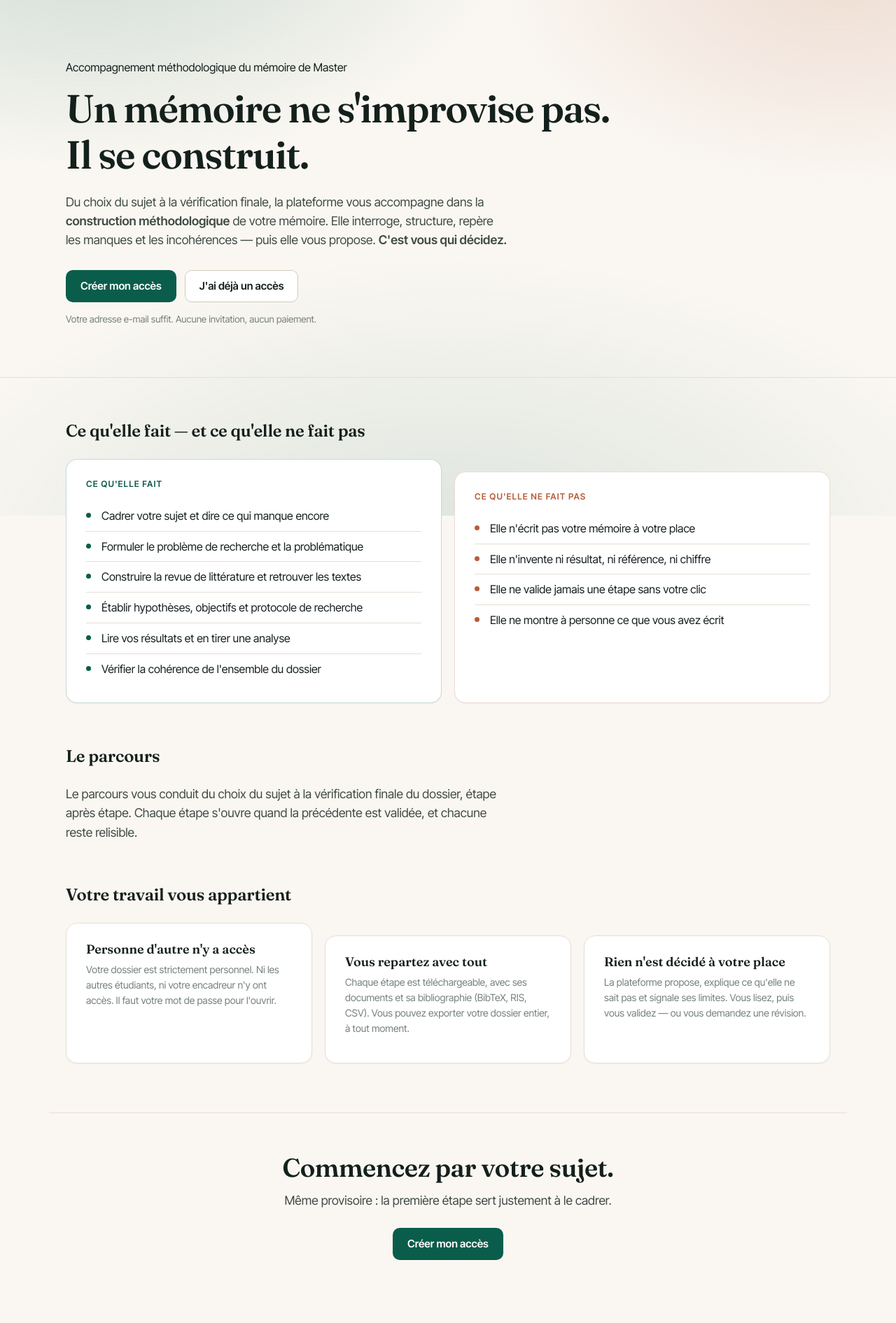
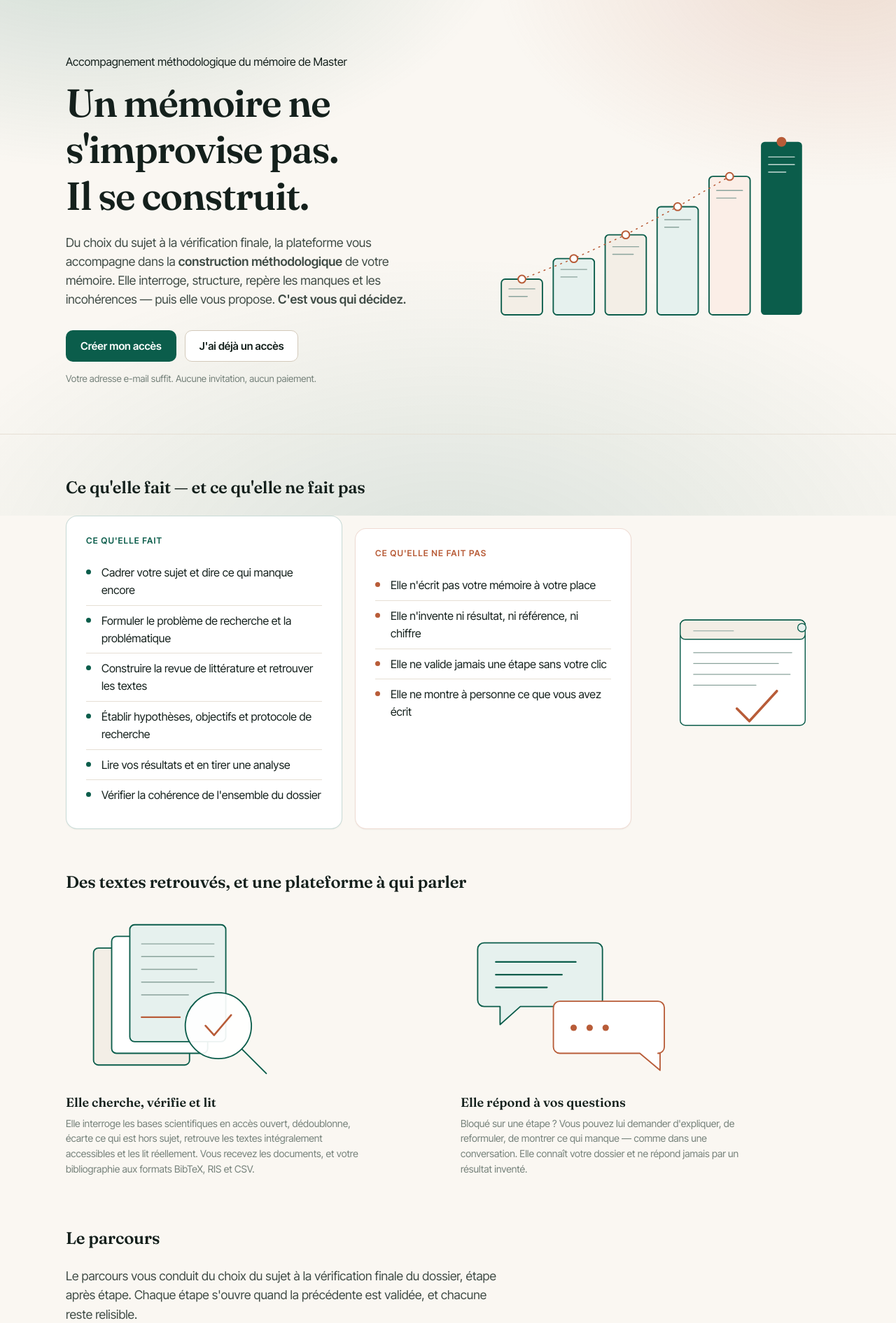
Before and after one commit to nnnnnnn66/memo-platform, a FastAPI app: page / in a window 1280 px wide. Shown: the part 63-1954 px from the top of the page at 70% size. Run offline with FastAPI, Linux system fonts and the light colour scheme; data that the repository does not hold is empty.

Commit message:
site: illustrations vectorielles dessinees dans les couleurs de la plateforme
DEMANDE DU PORTEUR : « un tres beau site avec des images ».
- Cinq illustrations SVG dessinees a la main dans la palette (vert profond, terre cuite, papier) :
  le parcours (pages qui montent, un cran par etape), les documents retrouves et lus, la decision
  qui appartient a l'etudiant, le dossier personnel, l'echange avec la plateforme.
- AUCUNE photo de banque d'images, AUCUN appel a un service externe : des fichiers vectoriels de
  moins de 2 ko, nets a toutes les tailles, toujours dans les bonnes couleurs, et compatibles avec
  la politique de securite du site (img-src 'self').
- Mises en page : heros a deux colonnes, bande illustree, sections avec illustration laterale.
  Empilement propre sous 900 px (l'illustration passe au-dessus du texte).

Verifie a l'ecran (capture) : les images se chargent, le heros respire, les couleurs tiennent.

```diff
--- a/src/site_web/static/style.css
+++ b/src/site_web/static/style.css
@@ -296,7 +296,23 @@ input:focus, textarea:focus, select:focus { border-color: var(--accent);
    elle a droit à plus d'ampleur, jamais au vocabulaire d'une publicité.
    ============================================================================ */
 .accueil-heros { border-bottom: 1px solid var(--trait); }
-.accueil-heros-in { max-width: var(--large); margin: 0 auto; padding: 84px 24px 72px; }
+.accueil-heros-in { max-width: var(--large); margin: 0 auto; padding: 76px 24px 68px;
+  display: grid; grid-template-columns: minmax(0, 1.02fr) minmax(0, .98fr); gap: 52px;
+  align-items: center; }
+.accueil-heros-image { min-width: 0; }
+/* Toutes les illustrations : vectorielles, dans les couleurs de la plateforme, jamais une photo
+   générique. Elles restent nettes à toutes les tailles et ne pèsent que quelques kilo-octets. */
+.illustration { display: block; width: 100%; height: auto; }
+.accueil-illustre { display: grid; grid-template-columns: minmax(0, 1fr) 250px; gap: 34px;
+  align-items: center; }
+.accueil-illustration-laterale { max-width: 250px; }
+.accueil-illustre-inverse { display: grid; grid-template-columns: 230px minmax(0, 1fr);
+  gap: 34px; align-items: center; }
+.accueil-bande { display: grid; grid-template-columns: repeat(auto-fit, minmax(290px, 1fr));
+  gap: 36px; }
+.accueil-point-illustre { max-width: 46ch; }
+.accueil-point-illustre .illustration { max-width: 320px; margin-bottom: 20px; }
+.accueil-point-illustre h3 { margin-bottom: 8px; }
 .accueil-titre { font-size: clamp(2.1rem, 1.4rem + 3vw, 3.5rem); letter-spacing: -.02em;
   margin: 10px 0 0; max-width: 22ch; }
 .accueil-chapeau { font-size: 1.1rem; color: var(--encre-douce); max-width: 62ch;
@@ -334,9 +350,14 @@ input:focus, textarea:focus, select:focus { border-color: var(--accent);
   border-top: 1px solid var(--trait); text-align: center; }
 .accueil-fin h2 { font-size: clamp(1.6rem, 1.2rem + 1.6vw, 2.3rem); }
 
+@media (max-width: 900px) {
+  .accueil-heros-in { grid-template-columns: 1fr; gap: 34px; padding: 48px 18px 44px; }
+  .accueil-heros-image { order: -1; max-width: 420px; }
+  .accueil-illustre, .accueil-illustre-inverse { grid-template-columns: 1fr; gap: 26px; }
+  .accueil-illustration-laterale { max-width: 220px; margin: 0 auto; }
+}
 @media (max-width: 760px) {
   .accueil-etapes { columns: 1; }
-  .accueil-heros-in { padding: 48px 18px 44px; }
 }
 
 /* ---------- Divers ---------- */
--- a/templates/accueil.html
+++ b/templates/accueil.html
@@ -18,6 +18,7 @@
 
 <section class="accueil-heros">
   <div class="accueil-heros-in">
+    <div class="accueil-heros-texte">
       <p class="surtitre">Accompagnement méthodologique du mémoire de Master</p>
       <h1 class="accueil-titre">
         Un mémoire ne s'improvise pas.<br>Il se construit.
@@ -40,10 +41,17 @@
         Votre adresse e-mail suffit. Aucune invitation, aucun paiement.
       </p>
     </div>
+    <div class="accueil-heros-image">
+      <img class="illustration" src="/static/illustrations/parcours.svg"
+           alt="Les étapes du mémoire, une marche après l'autre">
+    </div>
+  </div>
 </section>
 
 <section class="accueil-section">
   <h2>Ce qu'elle fait — et ce qu'elle ne fait pas</h2>
+  <div class="accueil-illustre">
+    <div>
       <div class="accueil-duo">
         <div class="carte accueil-carte-fait">
           <span class="accueil-etiquette">Ce qu'elle fait</span>
@@ -64,6 +72,37 @@
             <li>Elle ne valide jamais une étape sans votre clic</li>
             <li>Elle ne montre à personne ce que vous avez écrit</li>
           </ul>
+        </div>
+      </div>
+    </div>
+    <img class="illustration accueil-illustration-laterale"
+         src="/static/illustrations/decision.svg"
+         alt="La décision de valider une étape appartient à l'étudiant">
+  </div>
+</section>
+
+<section class="accueil-section">
+  <h2>Des textes retrouvés, et une plateforme à qui parler</h2>
+  <div class="accueil-bande">
+    <div class="accueil-point-illustre">
+      <img class="illustration" src="/static/illustrations/documents.svg"
+           alt="Des articles retrouvés, vérifiés et lus">
+      <h3>Elle cherche, vérifie et lit</h3>
+      <p class="etape-note">
+        Elle interroge les bases scientifiques en accès ouvert, dédoublonne, écarte ce qui est
+        hors sujet, retrouve les textes intégralement accessibles et les lit réellement. Vous
+        recevez les documents, et votre bibliographie aux formats BibTeX, RIS et CSV.
+      </p>
+    </div>
+    <div class="accueil-point-illustre">
+      <img class="illustration" src="/static/illustrations/echange.svg"
+           alt="Un échange entre l'étudiant et la plateforme">
+      <h3>Elle répond à vos questions</h3>
+      <p class="etape-note">
+        Bloqué sur une étape ? Vous pouvez lui demander d'expliquer, de reformuler, de montrer ce
+        qui manque — comme dans une conversation. Elle connaît votre dossier et ne répond jamais
+        par un résultat inventé.
+      </p>
     </div>
   </div>
 </section>
@@ -90,6 +129,10 @@
 
 <section class="accueil-section">
   <h2>Votre travail vous appartient</h2>
+  <div class="accueil-illustre-inverse">
+    <img class="illustration accueil-illustration-laterale"
+         src="/static/illustrations/prive.svg"
+         alt="Le dossier de l'étudiant reste strictement personnel">
     <div class="accueil-duo accueil-duo-trois">
       <div class="carte">
         <h3>Personne d'autre n'y a accès</h3>
@@ -101,16 +144,17 @@
       <div class="carte">
         <h3>Vous repartez avec tout</h3>
         <p class="etape-note" style="margin-top:8px">
-        Chaque étape est téléchargeable, avec ses documents et sa bibliographie (BibTeX, RIS, CSV).
-        Vous pouvez exporter votre dossier entier, à tout moment.
+          Chaque étape est téléchargeable, avec ses documents et sa bibliographie (BibTeX, RIS,
+          CSV). Vous pouvez exporter votre dossier entier, à tout moment.
         </p>
       </div>
       <div class="carte">
         <h3>Rien n'est décidé à votre place</h3>
         <p class="etape-note" style="margin-top:8px">
-        La plateforme propose, explique ce qu'elle ne sait pas et signale ses limites. Vous lisez,
-        puis vous validez — ou vous demandez une révision.
+          La plateforme propose, explique ce qu'elle ne sait pas et signale ses limites. Vous
+          lisez, puis vous validez — ou vous demandez une révision.
         </p>
+      </div>
     </div>
   </div>
 </section>
```
Also changed, not shown: src/site_web/static/illustrations/decision.svg (added), src/site_web/static/illustrations/documents.svg (added), src/site_web/static/illustrations/echange.svg (added), src/site_web/static/illustrations/parcours.svg (added), src/site_web/static/illustrations/prive.svg (added). Lines whose indentation alone changed are shown as unchanged.
